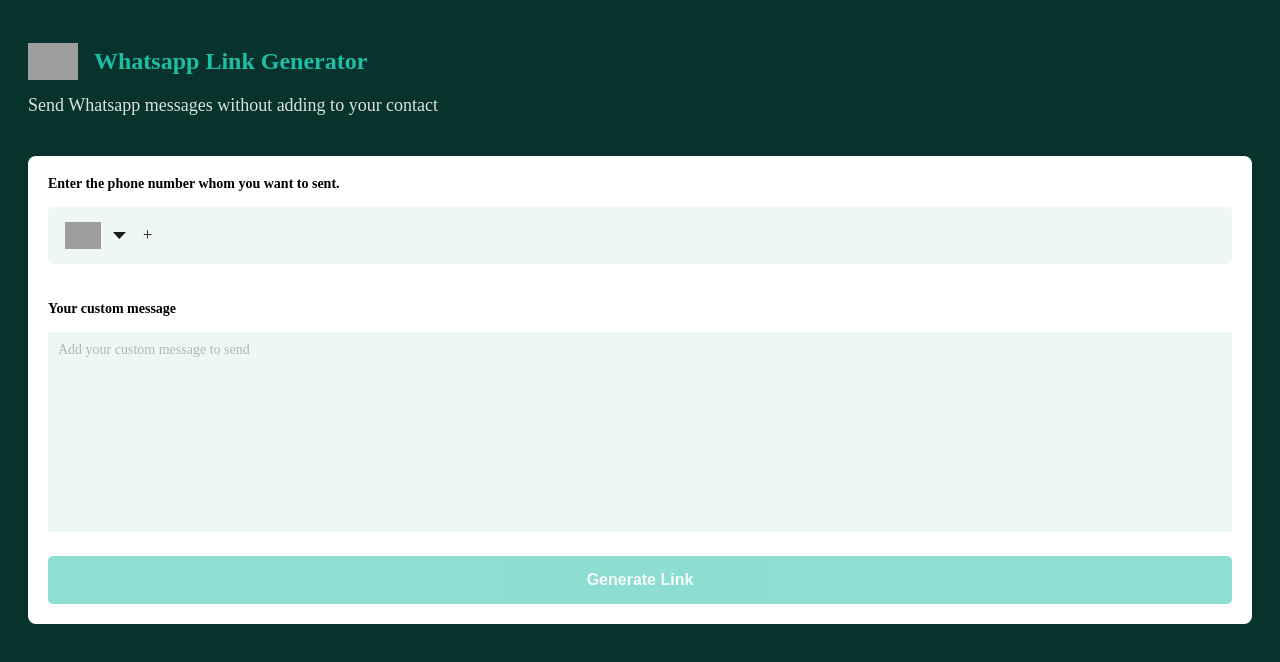
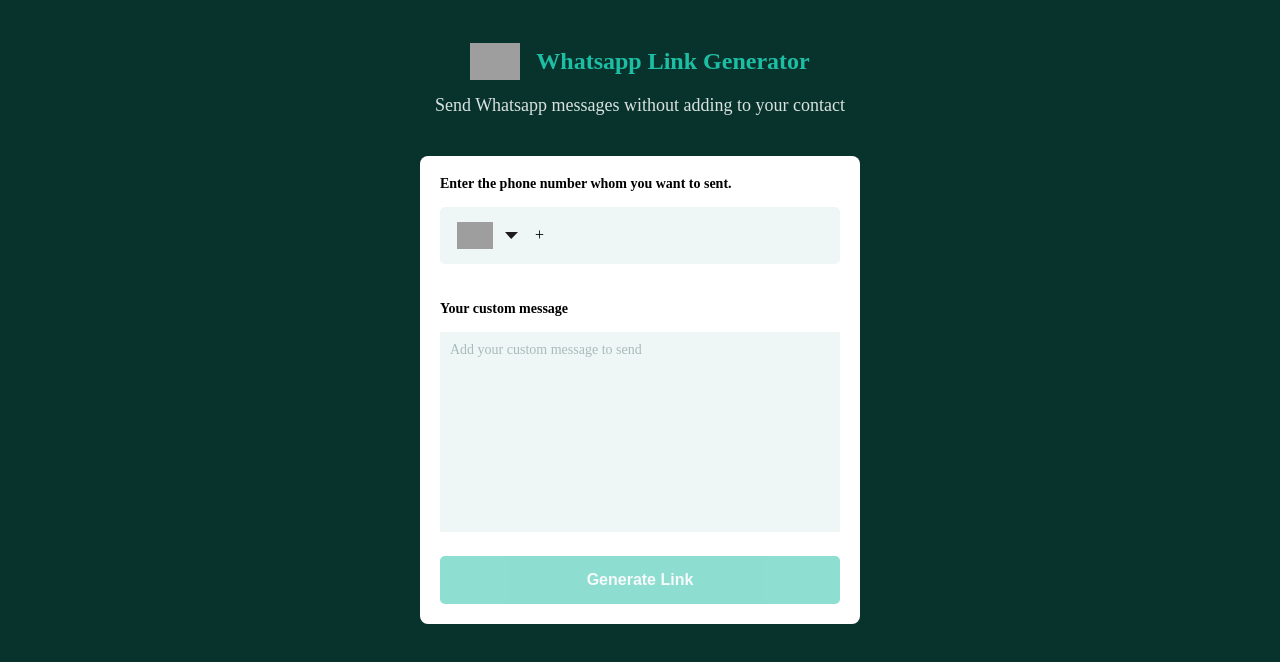
Before and after one commit to dextersiah/whats-link, a Vue app: page / in a window 1280 px wide. Shown: the top 662 px of the page. Built offline with nearby package versions, Linux system fonts and the light colour scheme; no server answers; grey boxes are pictures that could not be loaded.

Commit message:
add focus out dropdown

```diff
--- a/src/App.vue
+++ b/src/App.vue
@@ -24,11 +24,20 @@
 </script>
 
 <style lang="scss">
+#app {
+  max-width: 600px;
+  margin: 0 auto;
+}
+
 .title {
   display: grid;
-  grid-template-columns: 50px auto;
+  grid-template-columns: 50px max-content;
   align-items: center;
   grid-gap: 1rem;
+
+  @media screen and (min-width: 700px) {
+    justify-content: center;
+  }
 
   img {
     width: 50px;
@@ -40,5 +49,9 @@
   color: $light-primary;
   font-size: 18px;
   font-weight: 500;
+
+  @media screen and (min-width: 700px) {
+    text-align: center;
+  }
 }
 </style>
--- a/src/components/Card.vue
+++ b/src/components/Card.vue
@@ -6,7 +6,7 @@
       <div class="phone-number row">
         <label for="">Enter the phone number whom you want to sent.</label>
         <div class="field-row">
-          <div class="country-dropdown">
+          <div class="country-dropdown" @focusout="toggleDropdown" tabindex="0">
             <div class="selected-country" @click="toggleDropdown">
               <div
                 class="selected-country-flag"
@@ -134,6 +134,8 @@
   padding: 20px;
   background: white;
   border-radius: 8px;
+  max-width: 400px;
+  margin: 40px auto;
 }
 
 .field-row {
```
